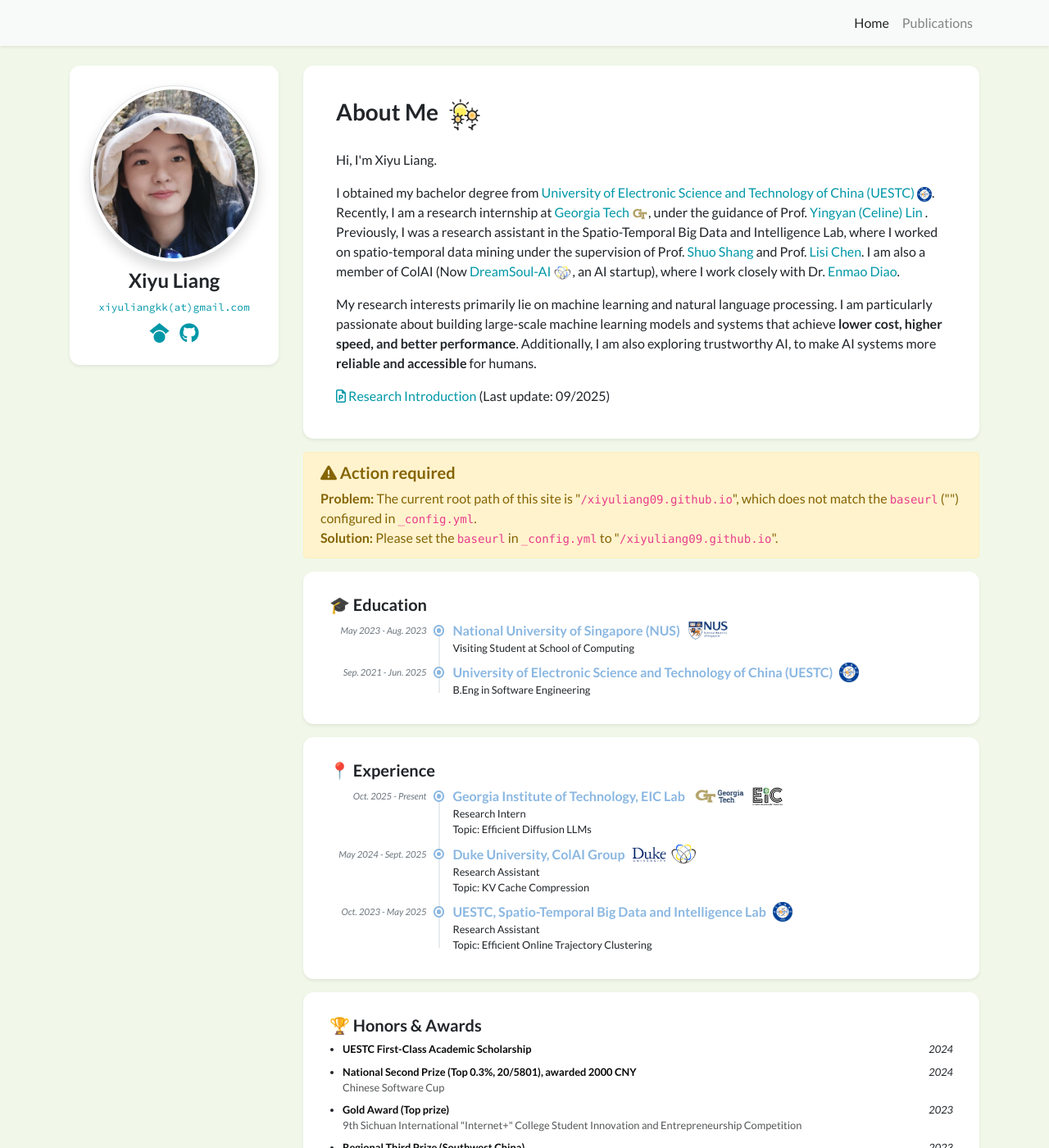
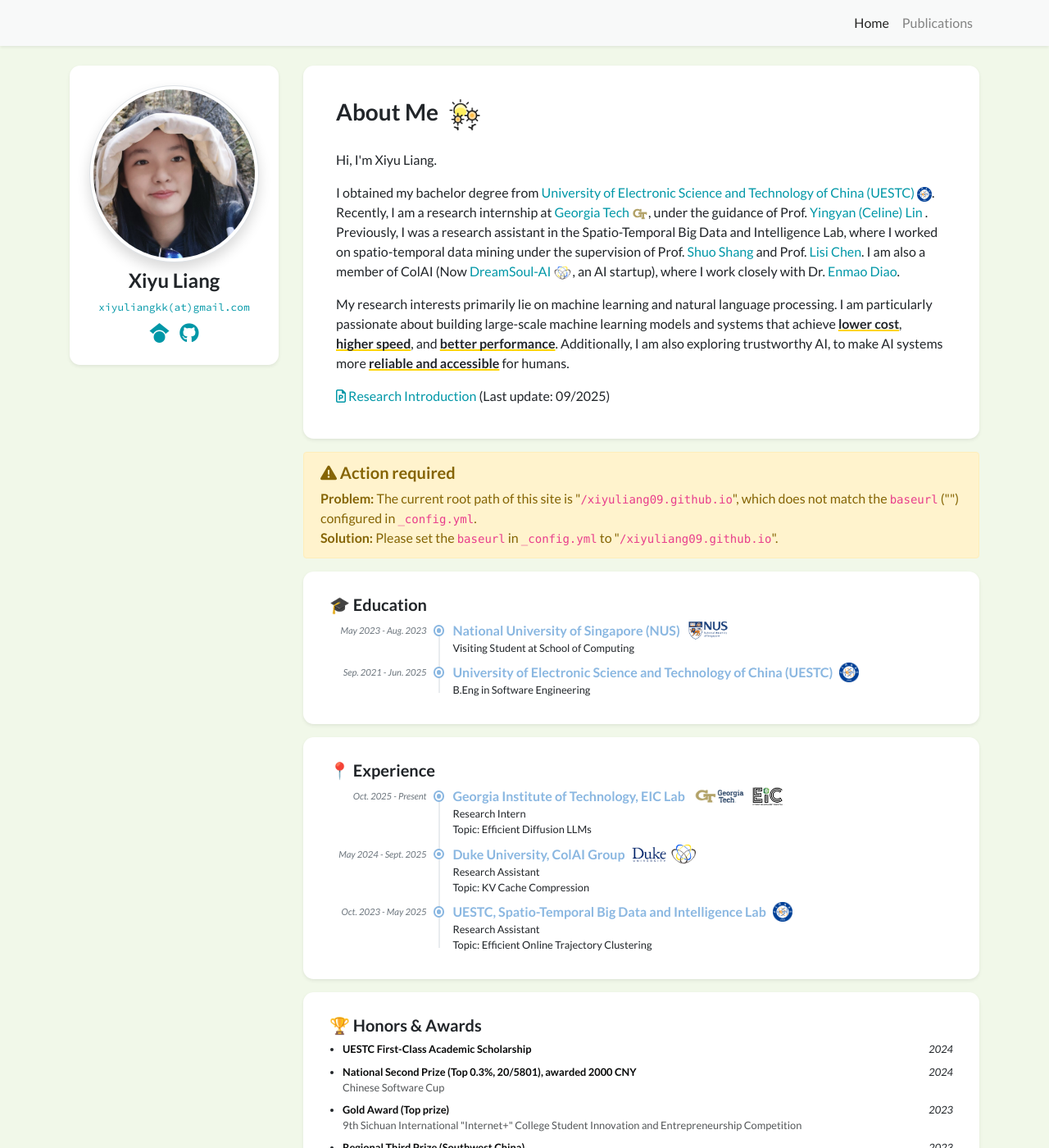
Before and after one commit to xiyuLiang09/xiyuliang09.github.io, a Jekyll site: the page built from index.html, in a window 1280 px wide and 1400 px high. Shown: the whole window at 82% size. Built offline with Jekyll 4.4.1, drawn with Linux system fonts in a browser that asks for light colours; nearby versions of some CDN libraries; a style sheet for code colours, icons or effects is not loaded.

Commit message:
add res intro

```diff
--- a/_data/profile.yml
+++ b/_data/profile.yml
@@ -29,7 +29,7 @@
     I obtained my bachelor degree from <a href="https://en.uestc.edu.cn/" target="_blank">University of Electronic Science and Technology of China (UESTC)</a> <img src="/assets/images/badges/uestc.png" style="width:18px; height:18px;">. Recently, I am a research internship at <a href="https://www.gatech.edu/" target="_blank">Georgia Tech</a> <img src="assets/images/GeorgiaTech.png" style="width:20px; height:20px;">, under the guidance of Prof. <a href="https://eiclab.scs.gatech.edu/pages/team.html#PI" target="_blank">Yingyan (Celine) Lin</a> . Previously, I was a research assistant in the Spatio-Temporal Big Data and Intelligence Lab, where I worked on spatio-temporal data mining under the supervision of Prof. <a href="https://scholar.google.com/citations?hl=zh-CN&user=8qdXaOkAAAAJ" target="_blank">Shuo Shang</a> and Prof. <a href="https://ieeexplore.ieee.org/author/37070108800">Lisi Chen</a>. I am also a member of ColAI (Now <a href="https://github.com/DreamSoul-AI/" target="_blank">DreamSoul-AI</a> <img src="/assets/images/dreamsoul.png" style="width:23px; height:16px;">, an AI startup), where I work closely with Dr. <a href="https://diaoenmao.com/" target="_blank">Enmao Diao</a>.
   </p>
   <p>
-    My research interests primarily lie on machine learning and natural language processing. I am particularly passionate about building large-scale machine learning models and systems that achieve <b>lower cost, higher speed, and better performance</b>. Additionally, I am also exploring trustworthy AI, to make AI systems more <b>reliable and accessible</b> for humans.
+    My research interests primarily lie on machine learning and natural language processing. I am particularly passionate about building large-scale machine learning models and systems that achieve <span class="text-hl">lower cost</span>, <span class="text-hl">higher speed</span>, and <span class="text-hl">better performance</span>. Additionally, I am also exploring trustworthy AI, to make AI systems more <span class="text-hl">reliable and accessible</span> for humans.
   </p>
 
 portrait_url: /assets/images/photos/xiyu_profile.jpg
--- a/assets/css/global.css
+++ b/assets/css/global.css
@@ -20,6 +20,21 @@
 a:hover {
     color: #195284;
     text-decoration: none
+}
+
+.text-hl {
+    /* background-color: #fffcab; */
+    font-weight: bold;
+    /* padding: 0.1em 0.2em; */
+    /* border-radius: 4px; */
+    background-color: transparent;
+    border-radius: 0;
+    text-decoration: underline;
+    text-decoration-thickness: 2px;
+    /* text-underline-offset: -2px; */
+    text-decoration-color: #ffd500;
+    text-decoration-skip-ink: none;
+    white-space: nowrap;
 }
 
 .card {
```
